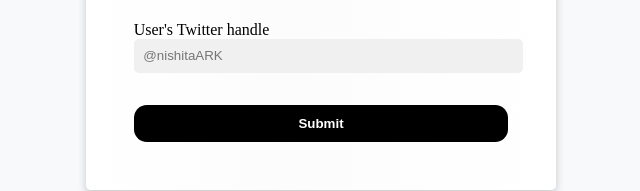
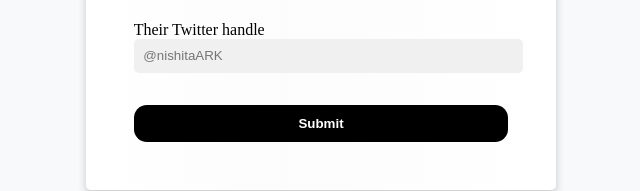
Before and after one commit to joshdoman/twitter-legitimacy, a website built with Parcel: page frontend/src/index.html in a window 1280 px wide. Shown: the part 399-590 px from the top of the page, 319-959 px from the left. Built offline with nearby package versions, Linux system fonts and the light colour scheme.

Commit message:
copy tweak

```diff
--- a/frontend/src/index.html
+++ b/frontend/src/index.html
@@ -22,7 +22,7 @@
                   >
             </div>
             <div class="form-row">
-                <label for="target_user">User's Twitter handle</label>
+                <label for="target_user">Their Twitter handle</label>
                 <input
                   type="text"
                   class="input-text input-text-block w-100"
```
Also changed, not shown: frontend/dist/index.html.
